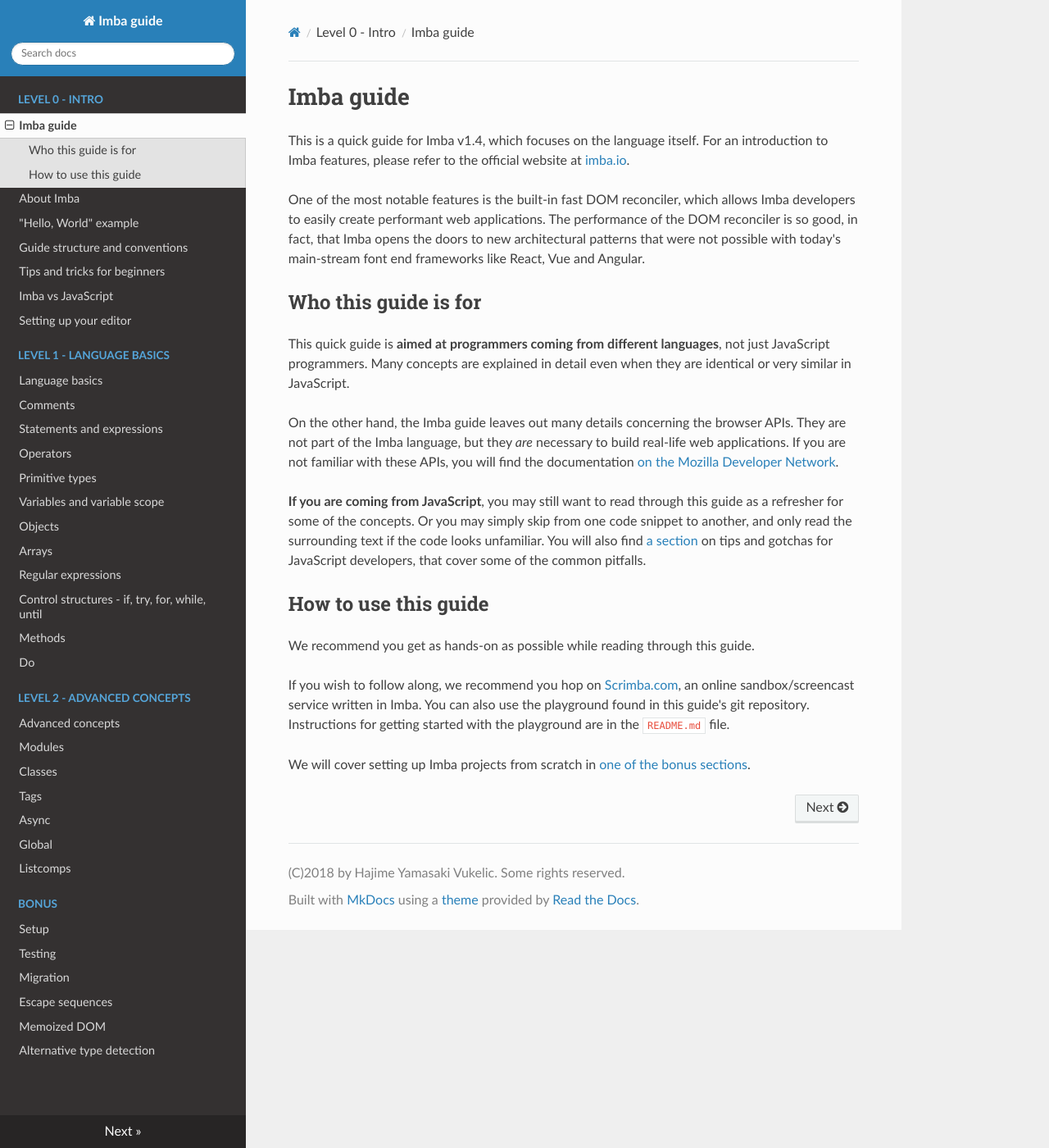
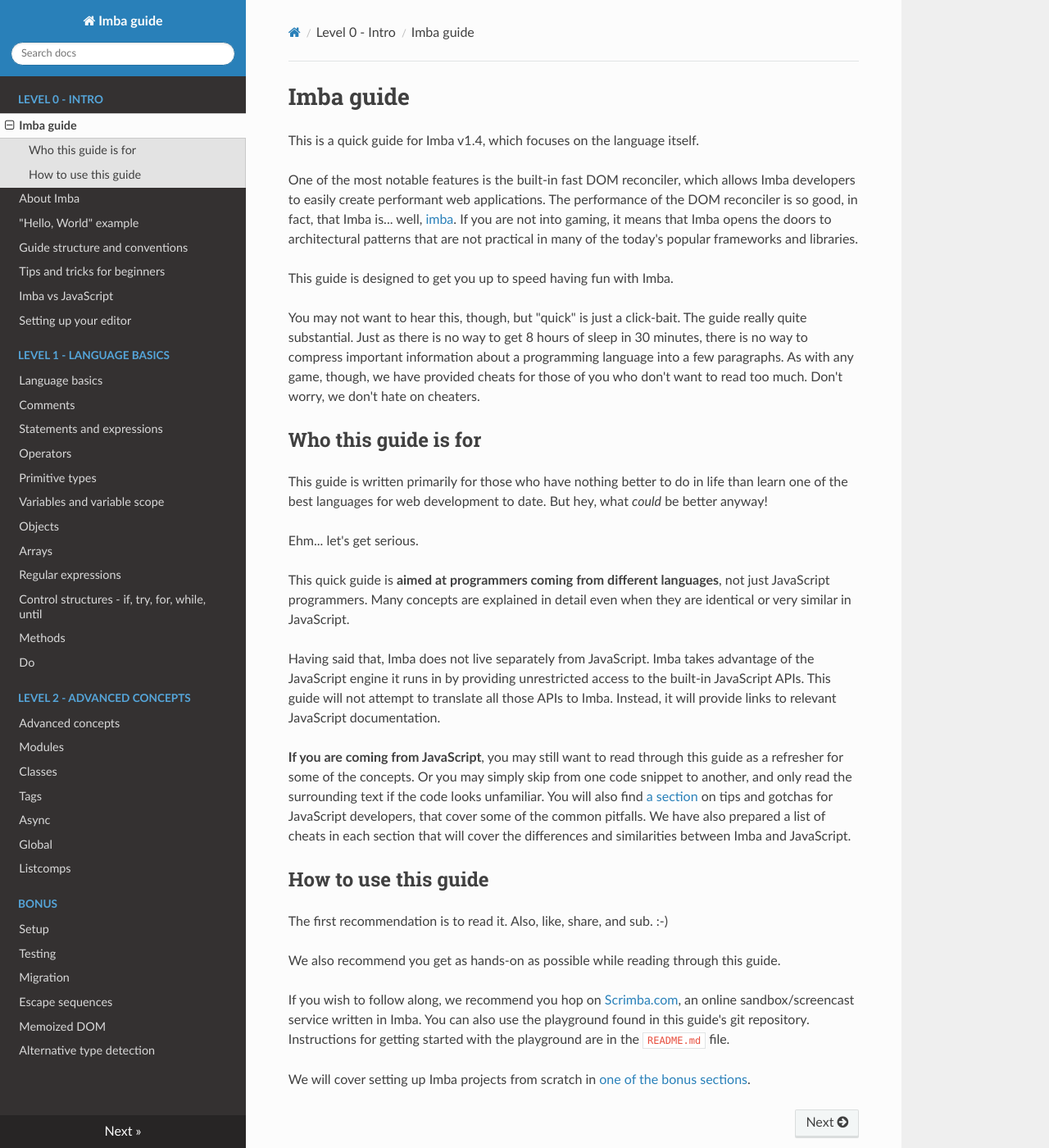
Before and after one commit to imba/imba-guide, an MkDocs documentation site: the page built from docs/index.md, in a window 1280 px wide and 1400 px high. Shown: the whole window at 82% size. Built offline with MkDocs 1.6.1, drawn with Linux system fonts in a browser that asks for light colours; nearby versions of some CDN libraries.

Commit message:
Why so serious

```diff
--- a/docs/index.md
+++ b/docs/index.md
@@ -1,37 +1,56 @@
 # Imba guide
 
-This is a quick guide for Imba v1.4, which focuses on the language itself. For
-an introduction to Imba features, please refer to the official website at
-[imba.io](https://imba.io/).
+This is a quick guide for Imba v1.4, which focuses on the language itself.
 
 One of the most notable features is the built-in fast DOM reconciler, which
 allows Imba developers to easily create performant web applications. The
-performance of the DOM reconciler is so good, in fact, that Imba opens the
-doors to new architectural patterns that were not possible with today's
-main-stream font end frameworks like React, Vue and Angular.
+performance of the DOM reconciler is so good, in fact, that Imba is... well,
+[imba](bit.ly/imba_def). If you are not into gaming, it means that Imba opens
+the doors to architectural patterns that are not practical in many of the
+today's popular frameworks and libraries.
+
+This guide is designed to get you up to speed having fun with Imba.
+
+You may not want to hear this, though, but "quick" is just a click-bait. The
+guide really quite substantial. Just as there is no way to get 8 hours of
+sleep in 30 minutes, there is no way to compress important information about
+a programming language into a few paragraphs. As with any game, though, we
+have provided cheats for those of you who don't want to read too much. Don't
+worry, we don't hate on cheaters.
 
 ## Who this guide is for
+
+This guide is written primarily for those who have nothing better to do in
+life than learn one of the best languages for web development to date. But
+hey, what *could* be better anyway!
+
+Ehm... let's get serious.
 
 This quick guide is **aimed at programmers coming from different languages**,
 not just JavaScript programmers. Many concepts are explained in detail even
 when they are identical or very similar in JavaScript.
 
-On the other hand, the Imba guide leaves out many details concerning the
-browser APIs. They are not part of the Imba language, but they *are*
-necessary to build real-life web applications. If you are not familiar with
-these APIs, you will find the documentation [on the Mozilla Developer
-Network](https://developer.mozilla.org/en-US/docs/Web/API).
+Having said that, Imba does not live separately from JavaScript. Imba takes
+advantage of the JavaScript engine it runs in by providing unrestricted access
+to the built-in JavaScript APIs. This guide will not attempt to translate all
+those APIs to Imba. Instead, it will provide links to relevant JavaScript
+documentation.
 
 **If you are coming from JavaScript**, you may still want to read
 through this guide as a refresher for some of the concepts. Or you may simply
 skip from one code snippet to another, and only read the surrounding text if
 the code looks unfamiliar. You will also find [a
 section](./lvl0/javascript.md) on tips and gotchas for JavaScript developers,
-that cover some of the common pitfalls.
+that cover some of the common pitfalls. We have also prepared a list of
+cheats in each section that will cover the differences and similarities
+between Imba and JavaScript.
 
 ## How to use this guide
 
-We recommend you get as hands-on as possible while reading through this guide.
+The first recommendation is to read it. Also, like, share, and sub. :-)
+
+We also recommend you get as hands-on as possible while reading through this
+guide.
 
 If you wish to follow along, we recommend you hop on
 [Scrimba.com](https://scrimba.com/), an online sandbox/screencast service
```
